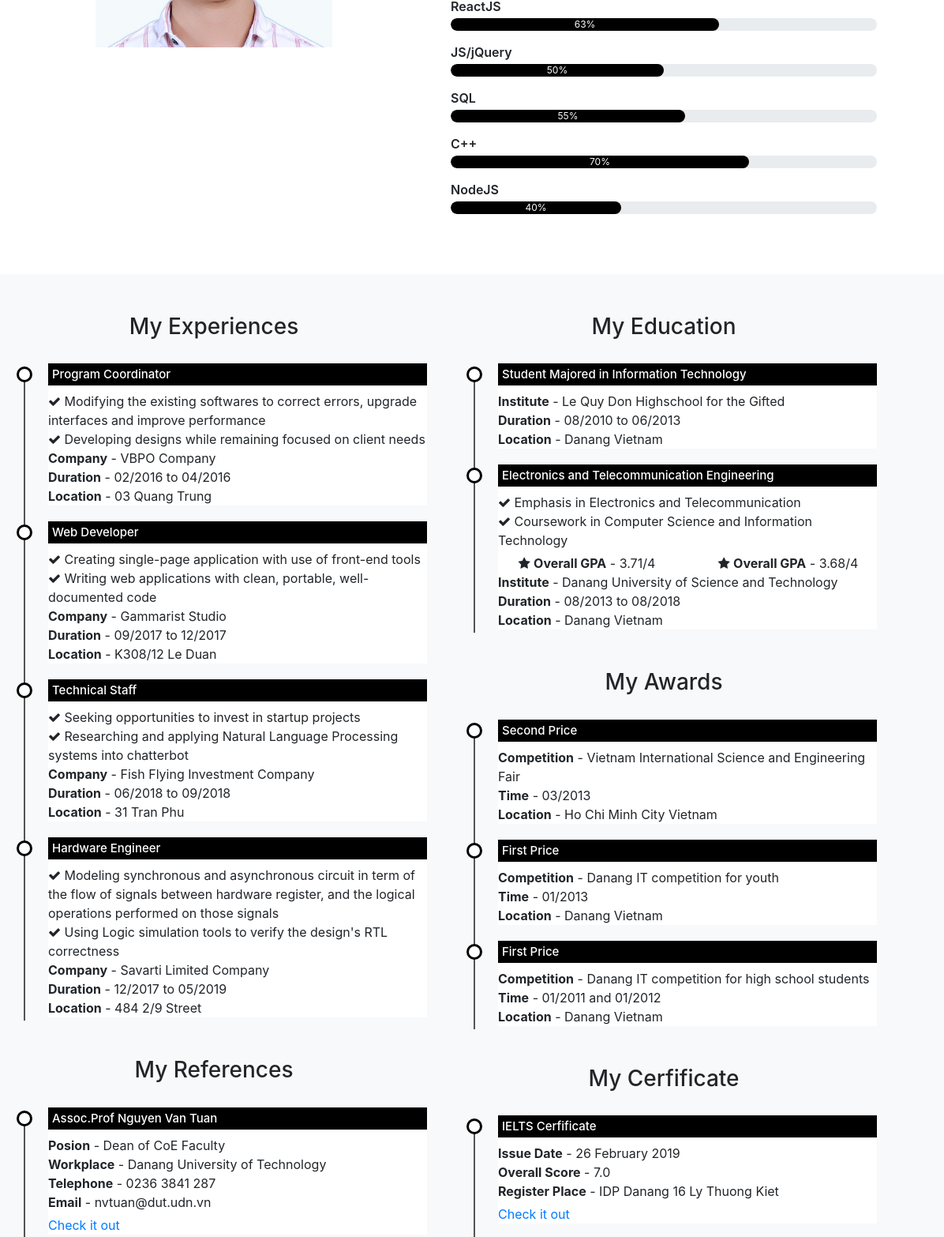
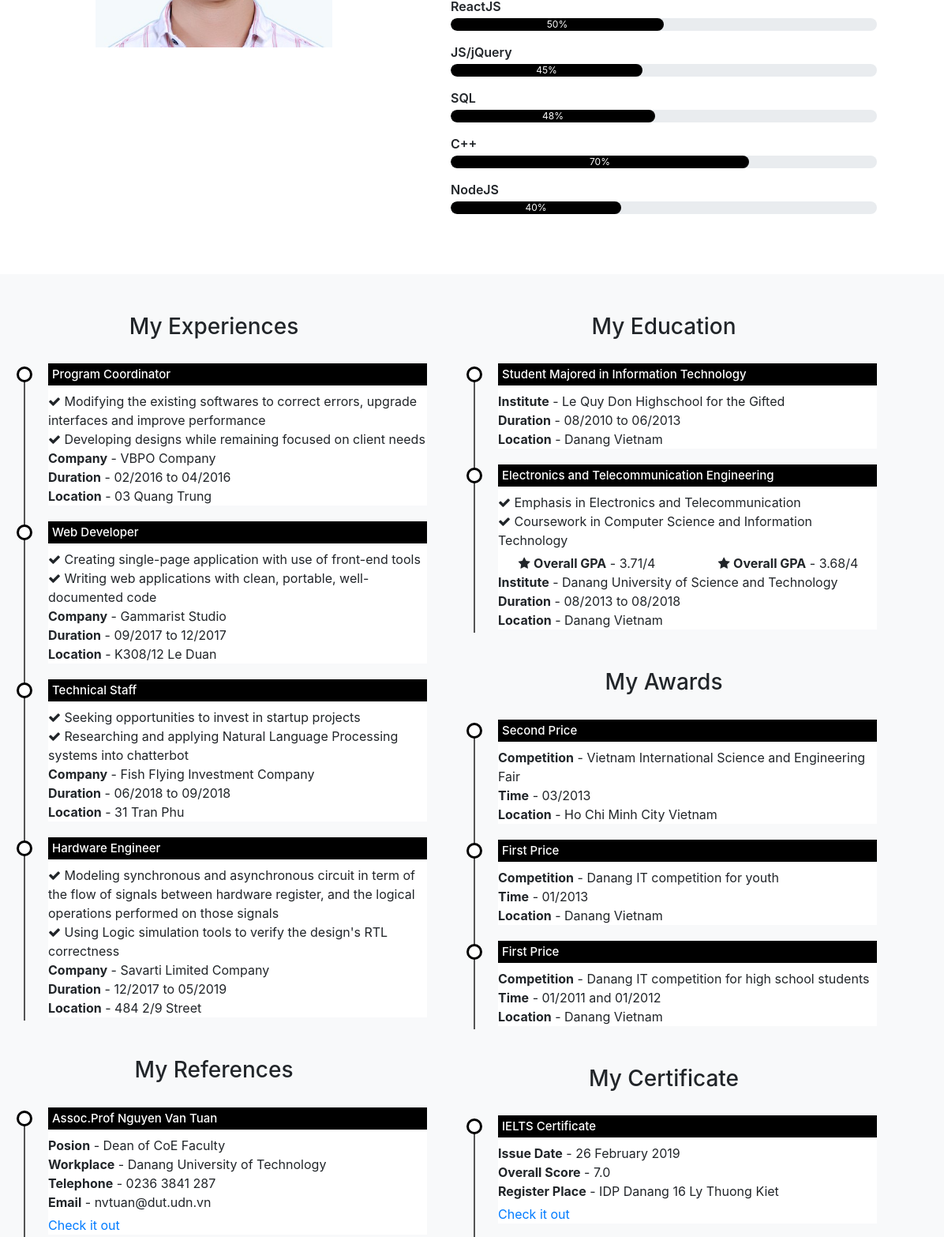
Before and after one commit to minhthai1995/thainguyencv, a plain HTML site: page index.html in a window 1280 px wide. Shown: the part 1240-2806 px from the top of the page at 79% size, 84-1280 px from the left. Drawn offline with nearby package versions, Linux system fonts and the light colour scheme.

Commit message:
update CV and fix some typo errors

```diff
--- a/index.html
+++ b/index.html
@@ -72,20 +72,20 @@ creation. From this perspective, I also seek the opportunity to enhance my soft
               </div>
               <p>ReactJS</p>
               <div class="progress">
-                <div class="progress-bar" style="width:63%;">
-                  63%
+                <div class="progress-bar" style="width:50%;">
+                  50%
                 </div>
               </div>
               <p>JS/jQuery</p>
               <div class="progress">
-                <div class="progress-bar" style="width:50%;">
-                  50%
+                <div class="progress-bar" style="width:45%;">
+                  45%
                 </div>
               </div>
               <p>SQL</p>
               <div class="progress">
-                <div class="progress-bar" style="width:55%;">
-                  55%
+                <div class="progress-bar" style="width:48%;">
+                  48%
                 </div>
               </div>
               <p>C++</p>
@@ -245,10 +245,10 @@ register, and the logical operations performed on those signals<br>
                   </p>
                 </li>
               </ul>
-              <h3 class="text-center">My Cerfificate</h3>
+              <h3 class="text-center">My Certificate</h3>
               <ul class="timeline">
                 <li>
-                  <h4>IELTS Cerfificate</h4>
+                  <h4>IELTS Certificate</h4>
                   <p>
                     <b>Issue Date</b> - 26 February 2019 <br>
                     <b>Overall Score</b> - 7.0 <br>
@@ -259,7 +259,7 @@ register, and the logical operations performed on those signals<br>
                   </div>
                 </li>
                 <li>
-                  <h4>Cerfificate from Dean</h4>
+                  <h4>Certificate from Dean</h4>
                   <p>
                     <b>Issue Date</b> - 09 September 2016 <br>
                     <b>Register Place</b> - Danang University of Technology <br>
@@ -382,6 +382,9 @@ register, and the logical operations performed on those signals<br>
                 <p>www.fb.com/minhthai1995</p>
             </div>
           </div>
+          <div class="row download-cv">
+            <a href="./pdf/CV_NguyenMinhThai_official.pdf" class="btn btn-primary" role="button"><i class="fa fa-download"></i> Download my CV</a>
+          </div>
         </div>
         <div class="footer text-center">
           <p>Thank you for reading my resume</p>
--- a/style.css
+++ b/style.css
@@ -257,7 +257,9 @@ body{
   padding: 10px;
   font-size: 40px;
 }
-
+.download-cv{
+  justify-content: center;
+}
 .footer{
   background: #000;
   height: 50px;
```
Also changed, not shown: 2 other files.
